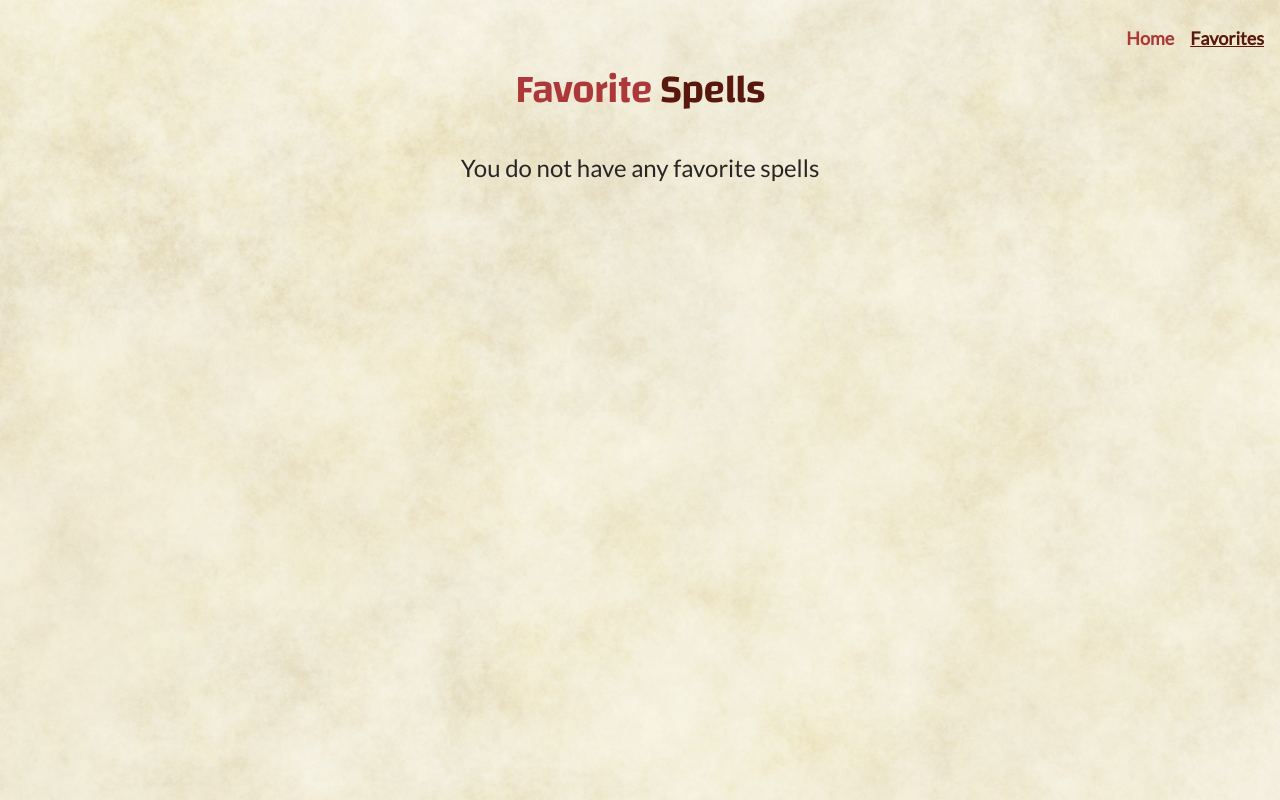
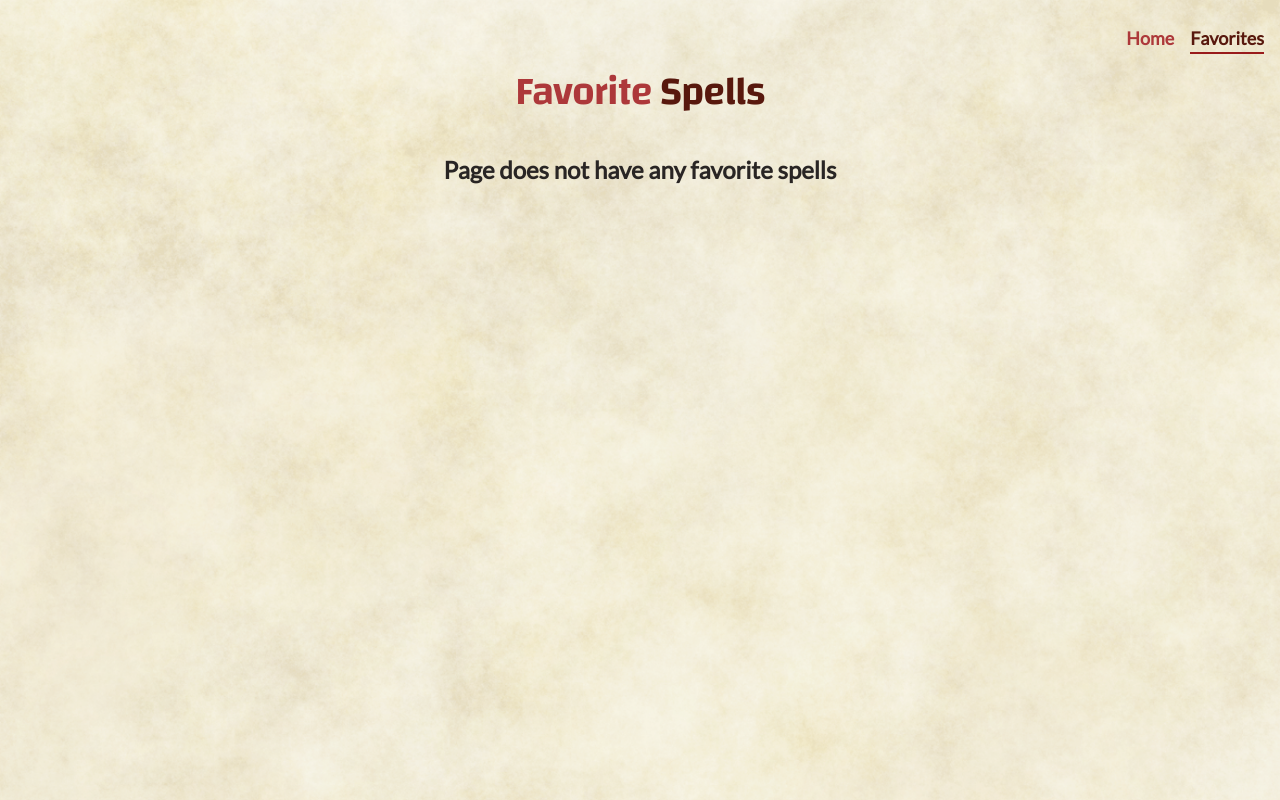
Before and after one commit to SonamRinzinGurung/DND-Spells, a React (Vite) app: page /favorites in a window 1280 px wide. Built offline with nearby package versions, Linux system fonts and the light colour scheme; a web font is replaced by a local one.

Commit message:
fixes: Fixed Pagination Component
- Fixed the display of ellipsis in between the page numbers
- Added a jump to text box to jump to a specific page

```diff
--- a/src/components/NavBar.tsx
+++ b/src/components/NavBar.tsx
@@ -7,8 +7,10 @@ const NavBar = () => {
         <NavLink
           to="/"
           className={({ isActive }) =>
-            `font-semibold lg:text-lg hover:text-primaryDark ${
-              isActive ? "text-primaryDark underline" : "text-primary"
+            `font-semibold lg:text-lg hover:text-primaryDark  ${
+              isActive
+                ? "text-primaryDark p-0.25 border-b-2 border-red-800 "
+                : "text-primary"
             }`
           }
         >
@@ -18,7 +20,9 @@ const NavBar = () => {
           to="/favorites"
           className={({ isActive }) =>
             `font-semibold lg:text-lg hover:text-primaryDark ${
-              isActive ? "text-primaryDark underline" : "text-primary"
+              isActive
+                ? "text-primaryDark pb-0.25 border-b-2 border-red-800"
+                : "text-primary"
             }`
           }
         >
--- a/src/components/Paginator.tsx
+++ b/src/components/Paginator.tsx
@@ -7,6 +7,7 @@ const Paginator = ({
   paginate: (pageNumber: number) => void;
   totalPages: number;
 }) => {
+  let jumpToPageNumber: number = currentPage;
   const pageNumbers: (number | string)[] = [];
 
   for (let i = 1; i <= totalPages; i++) {
@@ -14,7 +15,7 @@ const Paginator = ({
       pageNumbers.push(i);
     } else if (
       (i > currentPage + 1 || i < totalPages) &&
-      !pageNumbers.includes("...")
+      pageNumbers[pageNumbers.length - 1] !== "..."
     ) {
       pageNumbers.push("...");
     }
@@ -23,7 +24,8 @@ const Paginator = ({
   return (
     <>
       {totalPages <= 1 ? null : (
-        <div className="paginator flex gap-4 justify-center flex-wrap mt-4">
+        <div className="paginator flex gap-10 justify-center flex-wrap mt-4">
+          <div className="flex gap-4 justify-center flex-wrap">
             <button
               onClick={() => paginate(currentPage - 1)}
               className={`font-bold ${currentPage === 1 && "hidden"}`}
@@ -32,7 +34,7 @@ const Paginator = ({
             </button>
             {pageNumbers.map((number, i) => (
               <button
-              className={`border-2 p-2 rounded-full w-10 border-primary text-primary hover:bg-primary hover:text-white ${
+                className={`border-2 p-2 rounded-full w-10 h-10 border-primary text-primary hover:bg-primary hover:text-white ${
                   number === currentPage && `bg-primary text-white`
                 } transition-colors`}
                 key={i}
@@ -48,6 +50,28 @@ const Paginator = ({
               Next
             </button>
           </div>
+          <form>
+            <div className="flex">
+              <input
+                type="number"
+                className="border-2 p-2 w-20 border-primary text-primary transition-colors outline-none rounded-none"
+                min={1}
+                max={totalPages}
+                onChange={(e) => (jumpToPageNumber = Number(e.target.value))}
+              />
+              <button
+                type="submit"
+                className="font-bold  border-2 border-primary border-l-0 px-2 bg-primary text-white hover:bg-transparent hover:text-black transition-all ease-in-out duration-300"
+                onClick={(e) => {
+                  e.preventDefault();
+                  paginate(jumpToPageNumber);
+                }}
+              >
+                Go To
+              </button>
+            </div>
+          </form>
+        </div>
       )}
     </>
   );
--- a/src/index.css
+++ b/src/index.css
@@ -51,3 +51,29 @@ p {
     transform: rotate(360deg);
   }
 }
+
+::-webkit-scrollbar {
+  width: 10px;
+}
+::-webkit-scrollbar-track {
+  background: #f1f1f1;
+}
+::-webkit-scrollbar-thumb {
+  background: #888;
+  border-radius: 10px;
+}
+::-webkit-scrollbar-thumb:hover {
+  background: #555;
+}
+
+
+ input[type="number"]::-webkit-inner-spin-button,
+  input[type="number"]::-webkit-outer-spin-button {
+    -webkit-appearance: none;
+    margin: 0;
+  }
+
+  /* Firefox */
+  input[type="number"] {
+    -moz-appearance: textfield;
+  }
--- a/src/routes/Favorites.tsx
+++ b/src/routes/Favorites.tsx
@@ -25,9 +25,9 @@ const Favorites = () => {
         Favorite <span className="text-primaryDark">Spells</span>
       </h1>
 
-      {favSpells?.length === 0 && (
-        <p className="text-xl lg:text-2xl text-center mt-8">
-          You do not have any favorite spells
+      {favSpellsPage?.length === 0 && (
+        <p className="text-xl lg:text-2xl text-center mt-8 font-bold">
+          Page does not have any favorite spells
         </p>
       )}
       <div className="flex gap-8 p-6 flex-wrap justify-center">
--- a/src/routes/Homepage.tsx
+++ b/src/routes/Homepage.tsx
@@ -43,6 +43,14 @@ const Homepage = () => {
         DND <span className="text-primaryDark">Spells</span>
       </h1>
 
+      {!isFetching && data?.length === 0 && (
+        <div>
+          <p className="text-xl lg:text-2xl text-center mt-8 font-bold">
+            There are no spells here
+          </p>
+        </div>
+      )}
+
       <div className="flex gap-8 p-6 flex-wrap justify-center">
         {!isFetching ? (
           data?.map((spell) => (
```
Lines whose indentation alone changed are shown as unchanged.
